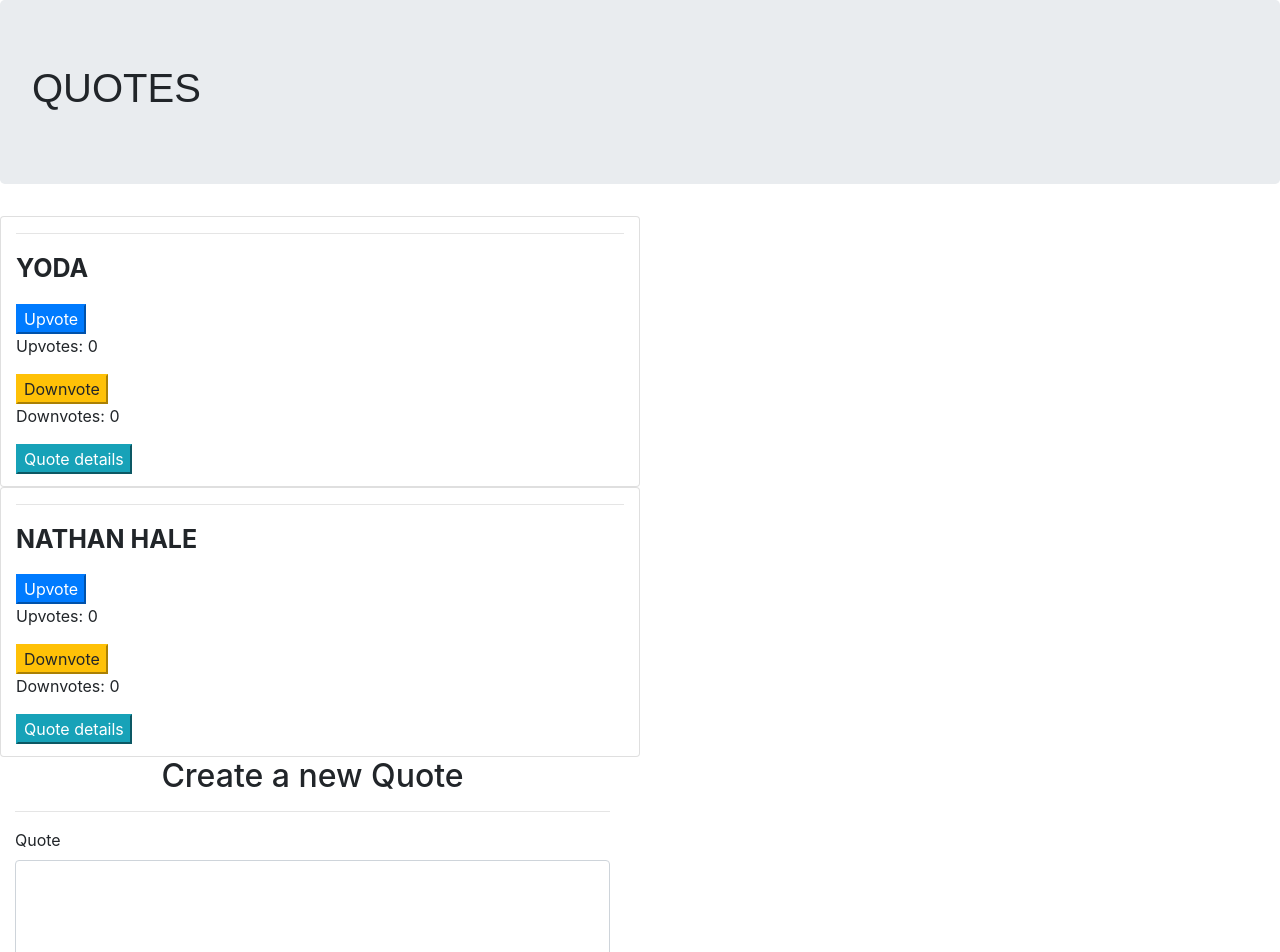
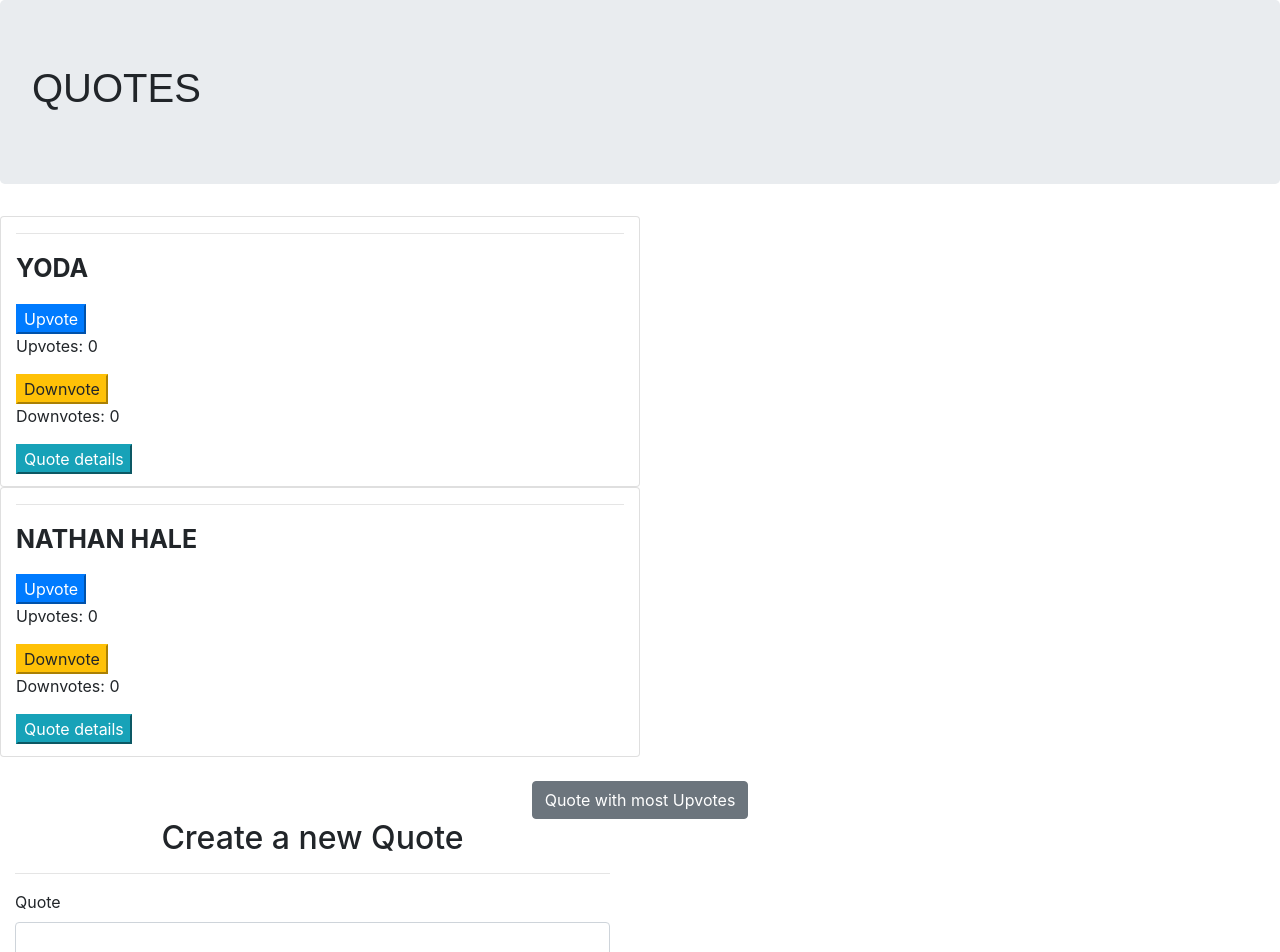
Before and after one commit to derrokip34/Quotes, an Angular app: page / in a window 1280 px wide. Shown: the top 952 px of the page. Built offline with nearby package versions, Linux system fonts and the light colour scheme.

Commit message:
Add a button to show quote with most upvotes

```diff
--- a/src/app/quote/quote.component.css
+++ b/src/app/quote/quote.component.css
@@ -5,3 +5,6 @@
 h1 {
     font-family: sans-serif;
 }
+.upvotes {
+    text-align: center;
+}
--- a/src/app/quote/quote.component.html
+++ b/src/app/quote/quote.component.html
@@ -14,6 +14,15 @@
         <button (click)='toggleDetails(i)' class="btn-info">Quote details</button>
         <app-quote-details *ngIf='quote.showDetails' [quote]='quote' (isComplete) = 'deleteQuote($event,i)'></app-quote-details>
     </div>
+</div><br>
+<div class="upvotes">
+    <button class="btn btn-secondary" *ngIf='quotes.length > 0' (click)='mostLikedQuote()'>Quote with most Upvotes</button>
+    <div *ngIf='likedQuote && quotes.length > 0'>
+        <h3>Most liked quote</h3>
+        <p>Quote: {{likedQuote}}</p>
+        <p>Author: {{likedAuthor}}</p>
+        <p>Posted by {{likedPoster}}</p>
+    </div>
 </div>
 <div class="row">
     <div class="col-md-6">
--- a/src/app/quote/quote.component.ts
+++ b/src/app/quote/quote.component.ts
@@ -39,6 +39,22 @@ export class QuoteComponent implements OnInit {
     quote.countDown = quote.countDown + 1;
   }
 
+  likedQuote: string;
+  likedAuthor: string;
+  likedPoster: string;
+  highestVotes = 0;
+
+  mostLikedQuote (){
+    for(let i=0; i<this.quotes.length; i++) {
+      if(this.quotes[i].countUp > this.highestVotes) {
+        this.highestVotes = this.quotes[i].countUp;
+        this.likedQuote = this.quotes[i].name;
+        this.likedAuthor = this.quotes[i].author;
+        this.likedPoster = this.quotes[i].poster;
+      }
+    }
+  }
+
   constructor() { }
 
   ngOnInit(): void {
```
